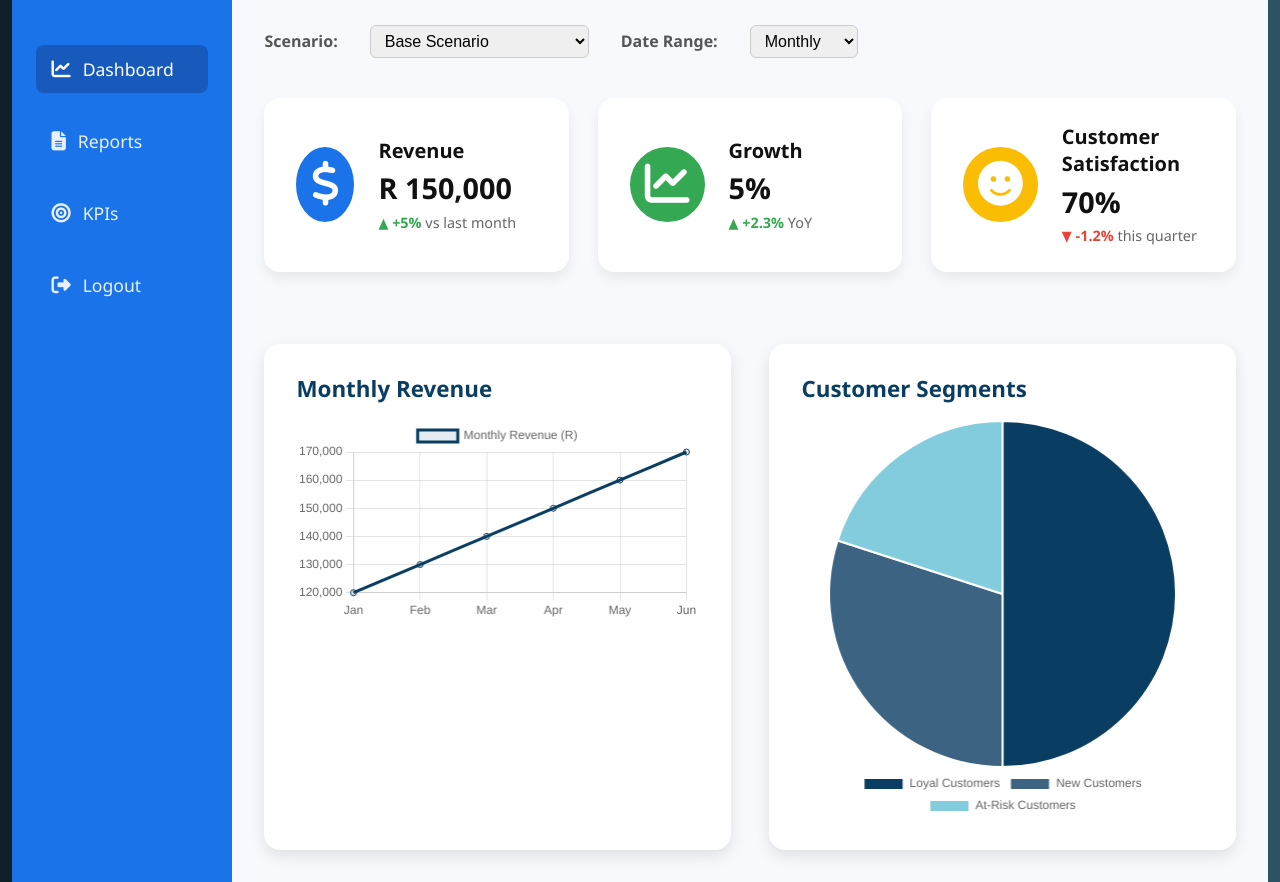
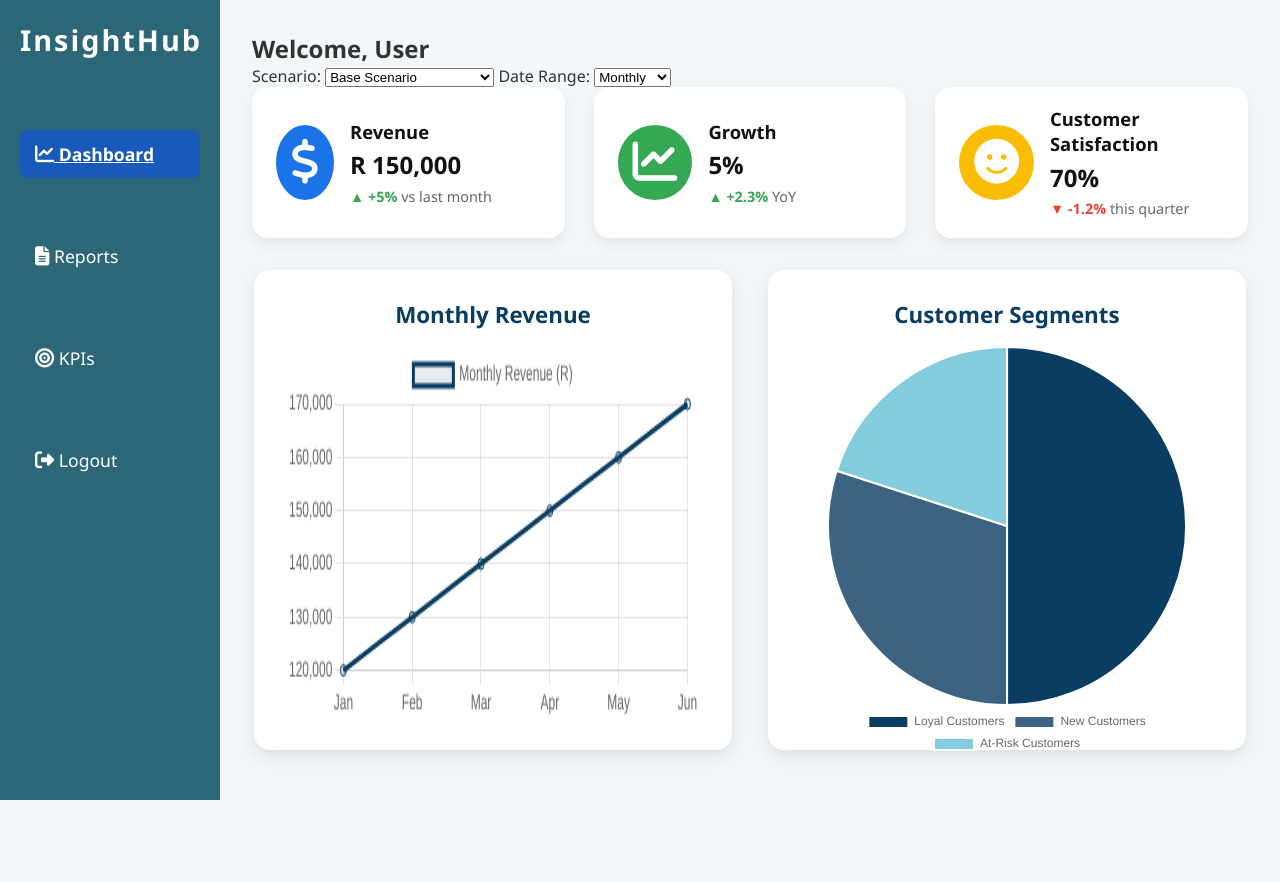
Before and after one commit to LutendoMuthala/insightsHub, a plain HTML site: page dashboard.html in a window 1280 px wide. After the commit the page ends 800 px from the top, so only its background shows below. Drawn offline with nearby package versions, Linux system fonts and the light colour scheme.

Commit message:
Changed the style of pages to be responsive

```diff
--- a/style.css
+++ b/style.css
@@ -137,76 +137,6 @@ body {
   background: transparent;
 }
 
-/* Dashboard Header */
-.dashboard-header {
-  background-color: #0a3d62;
-  color: white;
-  padding: 1rem 2rem;
-  display: flex;
-  justify-content: space-between;
-  align-items: center;
-}
-
-.dashboard-header nav a {
-  color: white;
-  margin-left: 1rem;
-  text-decoration: none;
-}
-
-.dashboard-header nav a.active {
-  font-weight: bold;
-  border-bottom: 2px solid #fff;
-}
-
-.dashboard-header nav a:hover {
-  text-decoration: underline;
-}
-
-/* Main Dashboard Content */
-.dashboard-main {
-  padding: 2rem;
-  width: 100%;
-  display: flex;
-  flex-direction: column;
-  gap: 2.5rem;
-  background-color: #f7f9fc;
-  flex-grow: 1;
-}
-
-/* Welcome Message */
-.welcome-message h2 {
-  font-weight: 600;
-  font-size: 1.6rem;
-  color: #222;
-}
-
-/* Filters Section */
-.filters {
-  display: flex;
-  align-items: center;
-  gap: 2rem;
-  font-size: 1rem;
-}
-
-.filters label {
-  font-weight: 600;
-  color: #555;
-}
-
-.filters select {
-  padding: 6px 10px;
-  border-radius: 6px;
-  border: 1px solid #ccc;
-  font-size: 1rem;
-  cursor: pointer;
-  transition: border-color 0.2s ease;
-}
-
-.filters select:hover,
-.filters select:focus {
-  border-color: #1a73e8;
-  outline: none;
-}
 
 /* KPI Cards */
 .cards {
@@ -217,13 +147,13 @@ body {
 
 .card.kpi {
   background: #fff;
-  padding: 1.6rem 2rem;
+  padding: 1.2rem 1.5rem;  /* smaller padding */
   border-radius: 16px;
   box-shadow: 0 6px 12px rgb(0 0 0 / 0.07);
-  flex: 1 1 220px;
+  flex: 1 1 200px;        /* smaller base width */
   display: flex;
   align-items: center;
-  gap: 1.5rem;
+  gap: 1rem;
   transition: transform 0.2s ease;
   cursor: default;
 }
@@ -256,13 +186,13 @@ body {
 
 .card.kpi h3 {
   font-weight: 700;
-  font-size: 1.25rem;
+  font-size: 1.15rem;  /* smaller text */
   margin-bottom: 0.3rem;
   color: #111;
 }
 
 .card.kpi p {
-  font-size: 1.8rem;
+  font-size: 1.5rem;   /* smaller number text */
   font-weight: 700;
   margin-bottom: 0.2rem;
   color: #111;
@@ -288,24 +218,39 @@ body {
 /* Charts Section */
 .charts {
   display: flex;
-  gap: 2rem;
+  gap: 1.2rem;              /* smaller gap */
   flex-wrap: wrap;
+  justify-content: center;  /* centers all charts */
   margin-top: 2rem;
+  max-width: 100%;
 }
 
 .chart-container {
   background: #fff;
-  padding: 1.8rem 2rem;
+  padding: 1.2rem 1.2rem;    /* less padding */
   border-radius: 16px;
-  box-shadow: 0 6px 12px rgb(0 0 0 / 0.07);
-  flex: 1 1 440px;
+  box-shadow: 0 6px 12px rgba(0, 0, 0, 0.07);
+  flex: 1 1 320px;          /* smaller base width */
+  max-width: 400px;         /* smaller max width */
+  margin: 0 auto;
+  min-height: 250px;        /* slightly shorter height */
+  display: flex;
+  flex-direction: column;
+  align-items: center;
 }
 
 .chart-container h3 {
   font-weight: 700;
-  font-size: 1.3rem;
-  margin-bottom: 1rem;
+  font-size: 1.25rem;       /* slightly smaller title */
+  margin-bottom: 0.8rem;
   color: #111;
+}
+
+/* Canvas charts size */
+canvas {
+  max-width: 100% !important;
+  height: 180px !important; /* fixed smaller height */
+  width: 100% !important;   /* responsive width */
 }
 
 /* Layout Container */
@@ -378,12 +323,31 @@ body {
   }
 
   .dashboard-main {
-    padding: 1rem 1.5rem;
+    padding: 2rem;
+    background-color: #f7f9fc;
+    flex-grow: 1;
+    display: flex;
+    flex-direction: column;
+    gap: 2.5rem;
+
+    max-width: 1200px;  /* Keep consistent width */
+    margin: 0 auto;     /* Center horizontally */
+    width: 100%;
   }
 
   .filters {
     flex-direction: column;
     gap: 1rem;
+  }
+
+  .chart-container {
+    max-width: 100%;
+    flex: 1 1 100%;
+    min-height: 220px;
+  }
+
+  canvas {
+    height: 160px !important;
   }
 }
 
@@ -511,8 +475,10 @@ body {
   box-shadow: 0 6px 15px rgba(0, 0, 0, 0.1);
   flex: 1 1 480px;
   max-width: 48%;
-  min-height: 320px;
+  height: 480px;
   position: relative;
+  display: flex;
+  flex-direction: column;
 }
 
 .chart-container h3 {
@@ -520,9 +486,14 @@ body {
   font-size: 1.4rem;
   margin-bottom: 1rem;
   color: #0a3d62;
+  flex-shrink: 0;
+}
+.chart-container canvas {
+  flex-grow: 1;     /* canvas fills remaining space */
+  width: 100% !important;
+  height: 100% !important; /* fill container height */
 }
 
-/* Optional class to hide a chart block */
 .chart-container.hidden {
   display: none;
 }
@@ -537,6 +508,55 @@ body {
     max-width: 100%;
     flex: 1 1 100%;
   }
+}
+
+html, body {
+  height: 100%;
+  margin: 0;
+  padding: 0;
+  font-family: 'Segoe UI', sans-serif;
+  background-color: #f4f7fa;
+}
+
+.layout-container {
+  display: flex;
+  min-height: 100vh;
+  width: 100%;
+}
+
+.sidebar {
+  width: 220px;
+  background-color: #2b6777;
+  color: #fff;
+  padding: 20px;
+  box-sizing: border-box;
+  height: 100vh;
+}
+
+.sidebar h2 {
+  margin-bottom: 2rem;
+  font-size: 1.5rem;
+}
+
+.sidebar a {
+  display: block;
+  color: #fff;
+  text-decoration: none;
+  margin: 15px 0;
+}
+
+.sidebar a.active {
+  font-weight: bold;
+  text-decoration: underline;
+}
+
+.dashboard-main {
+  flex-grow: 1;
+  padding: 2rem;
+  background-color: #f4f7fa;
+  display: flex;
+  flex-direction: column;
+  width: 100%;
 }
 
 /* === KPI Page Styles === */
```
